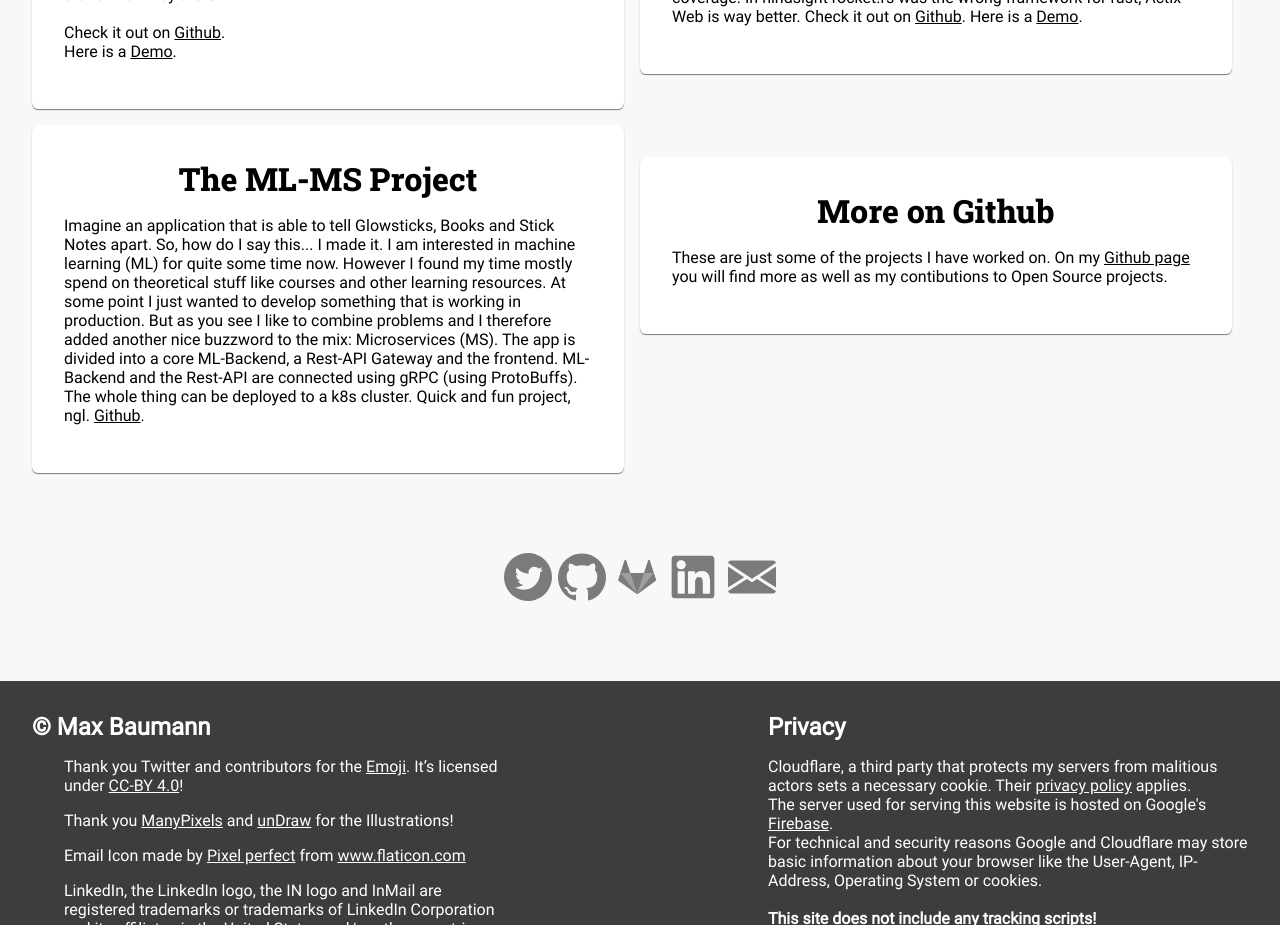
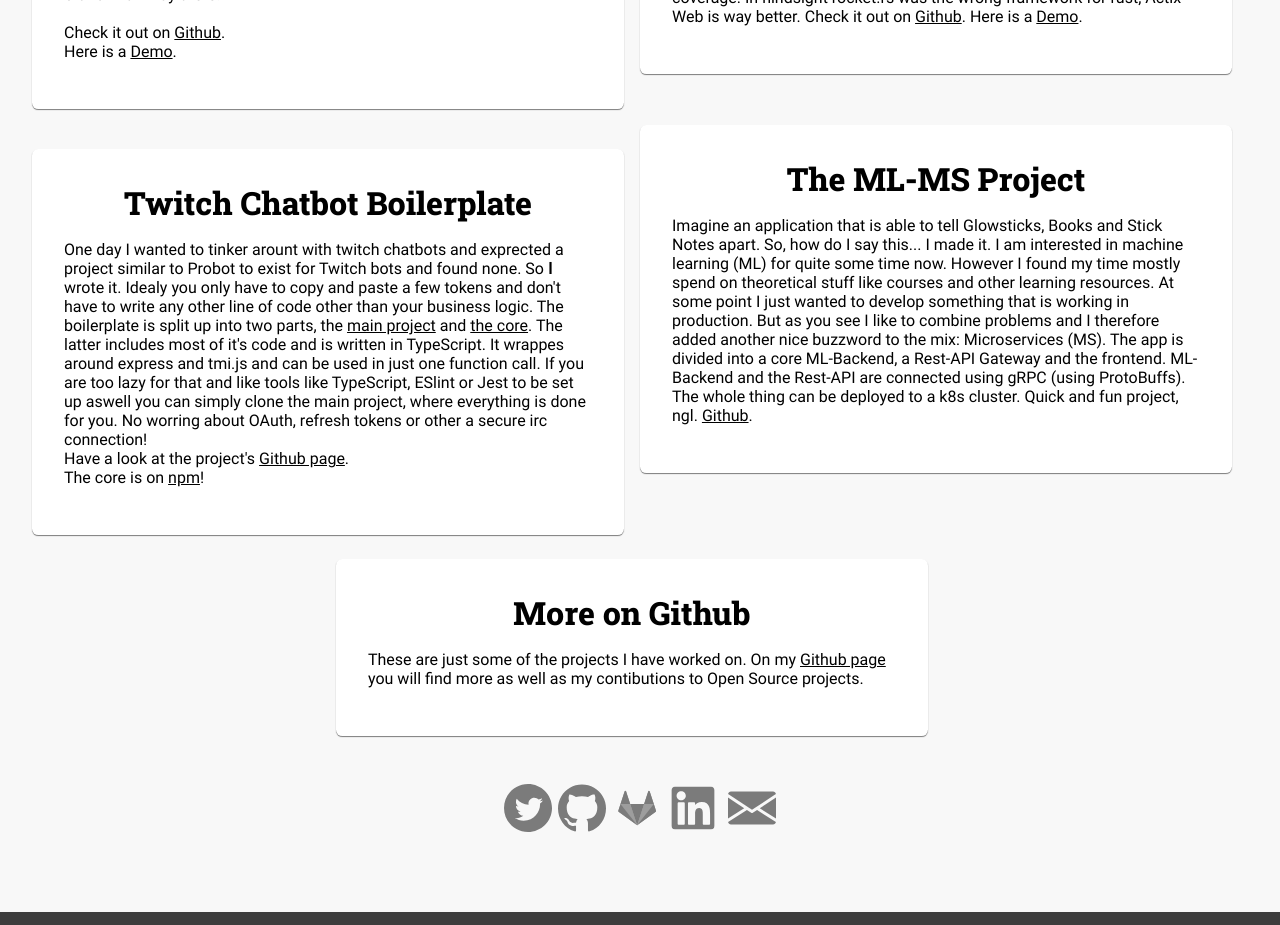
Before and after one commit to FoseFx/Homepage2020, a Vue app: page / in a window 1280 px wide. Shown: the part 3040-3965 px from the top of the page. Built offline with nearby package versions, Linux system fonts and the light colour scheme.

Commit message:
feat: adds tcbb to projects

```diff
--- a/src/components/Projects.vue
+++ b/src/components/Projects.vue
@@ -112,6 +112,46 @@
 
       <div class="breaker"></div>
 
+      <Card id="tcbb">
+        <h2>Twitch Chatbot Boilerplate</h2>
+        <p>
+          One day I wanted to tinker arount with twitch chatbots and exprected a
+          project similar to Probot to exist for Twitch bots and found none. So
+          <b>I</b> wrote it. Idealy you only have to copy and paste a few tokens
+          and don't have to write any other line of code other than your
+          business logic. The boilerplate is split up into two parts, the
+          <a
+            href="https://github.com/FoseFx/twitch-chatbot-boilerplate"
+            target="__blank"
+            >main project</a
+          >
+          and
+          <a
+            href="https://github.com/FoseFx/twitch-chatbot-boilerplate-core"
+            target="__blank"
+            >the core</a
+          >. The latter includes most of it's code and is written in TypeScript.
+          It wrappes around express and tmi.js and can be used in just one
+          function call. If you are too lazy for that and like tools like
+          TypeScript, ESlint or Jest to be set up aswell you can simply clone
+          the main project, where everything is done for you. No worring about
+          OAuth, refresh tokens or other a secure irc connection!
+          <br />
+          Have a look at the project's
+          <a
+            href="https://github.com/FoseFx/twitch-chatbot-boilerplate"
+            target="__blank"
+            >Github page</a
+          >.<br />
+          The core is on
+          <a
+            href="https://npmjs.com/twitch-chatbot-boilerplate"
+            target="__blank"
+            >npm</a
+          >!
+        </p>
+      </Card>
+
       <Card id="mlms">
         <h2>The ML-MS Project</h2>
         <p>
@@ -129,6 +169,8 @@
           <a href="https://github.com/FoseFx-ml-ms" target="__blank">Github</a>.
         </p>
       </Card>
+
+      <div class="breaker"></div>
 
       <Card id="gh">
         <h2>More on Github</h2>
@@ -203,6 +245,10 @@
     transform: translateY(-9rem);
   }
 
+  #tcbb {
+    transform: translateY(-7.5rem);
+  }
+
   #gh {
     transform: translateY(-7rem);
   }
```
